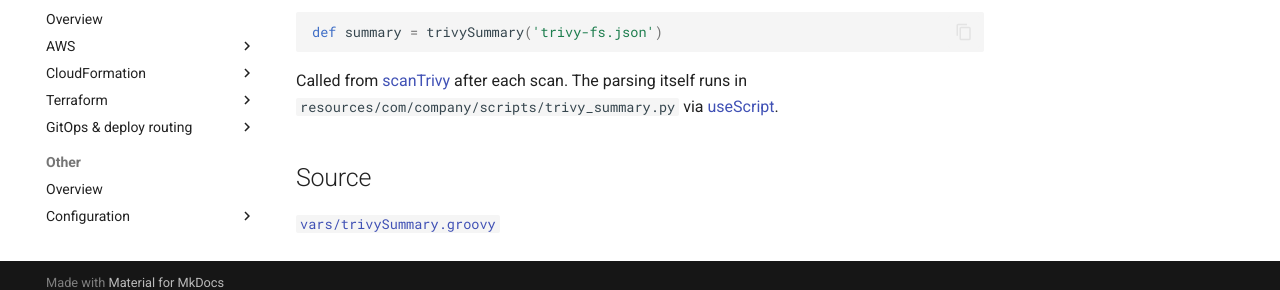
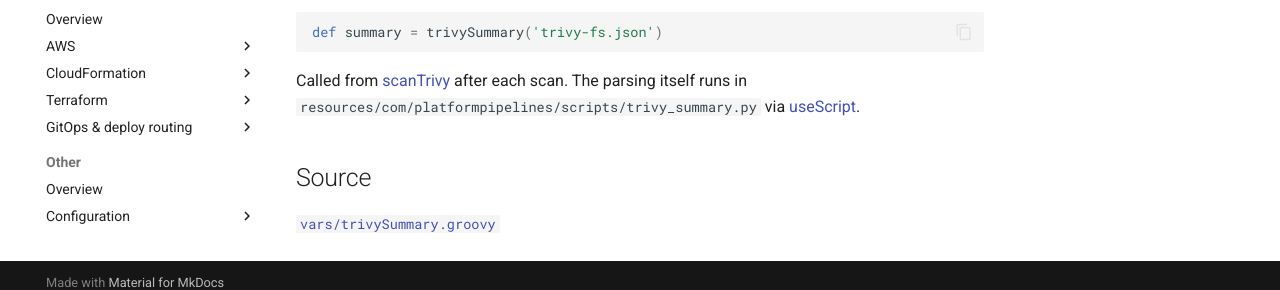
Before and after one commit to platform-pipelines/platform-pipeline-library, an MkDocs documentation site: the page built from docs/ci-cd/trivySummary.md, in a window 1280 px wide and 1035 px high. Shown: the part 730-1020 px from the top of the window. Built offline with MkDocs 1.6.1 and Material for MkDocs 9.7.7, drawn with Linux system fonts in a browser that asks for light colours; comment, search, counter and statistics services are not loaded.

Commit message:
fix: update script paths to use 'com/platformpipelines' instead of 'com/company'

````diff
--- a/docs/ci-cd/trivySummary.md
+++ b/docs/ci-cd/trivySummary.md
@@ -25,7 +25,7 @@ def summary = trivySummary('trivy-fs.json')
 ```
 
 Called from [scanTrivy](scanTrivy.md) after each scan. The parsing itself
-runs in `resources/com/company/scripts/trivy_summary.py` via
+runs in `resources/com/platformpipelines/scripts/trivy_summary.py` via
 [useScript](../other/useScript.md).
 
 ## Source
````
Also changed, not shown: README.md (+4 -2 lines), docs/ci-cd/coveragePercent.md (+1 -1 lines), docs/ci-cd/sonarWaitForGate.md (+1 -1 lines), docs/other/useScript.md (+1 -1 lines), 1 other file.
